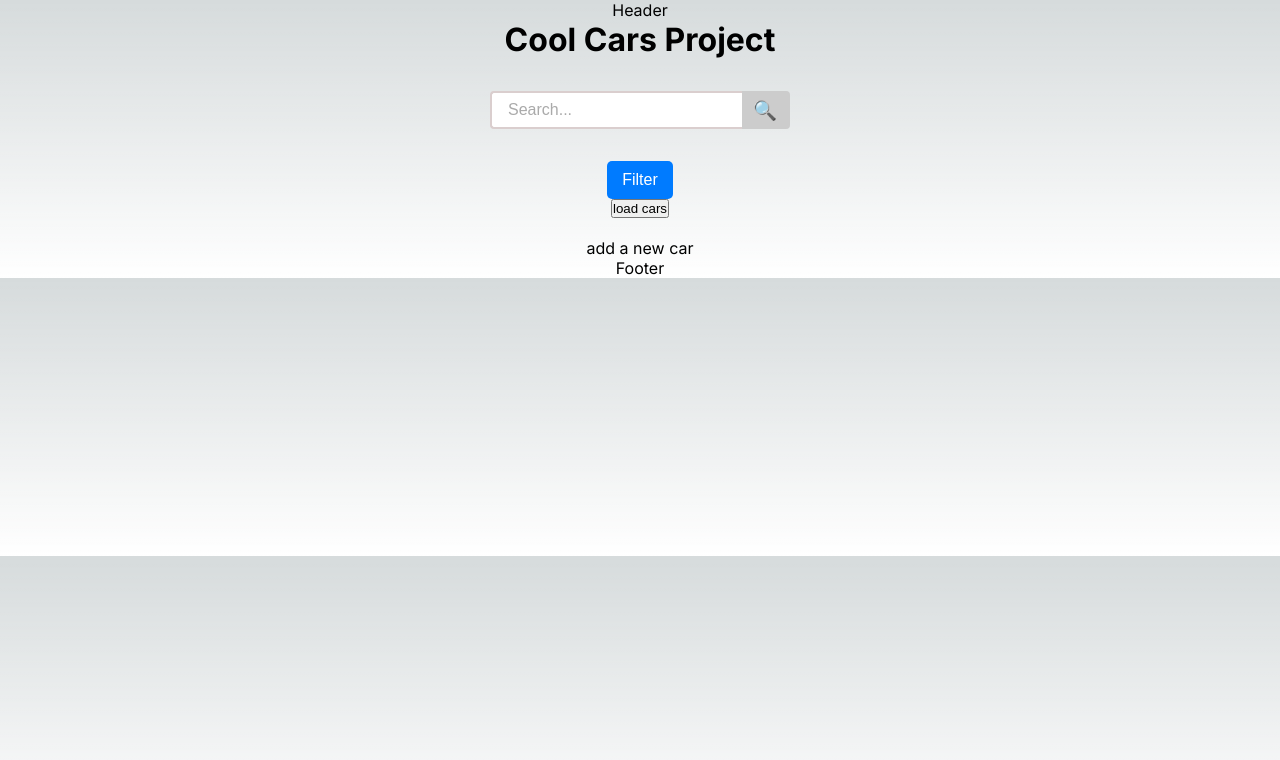
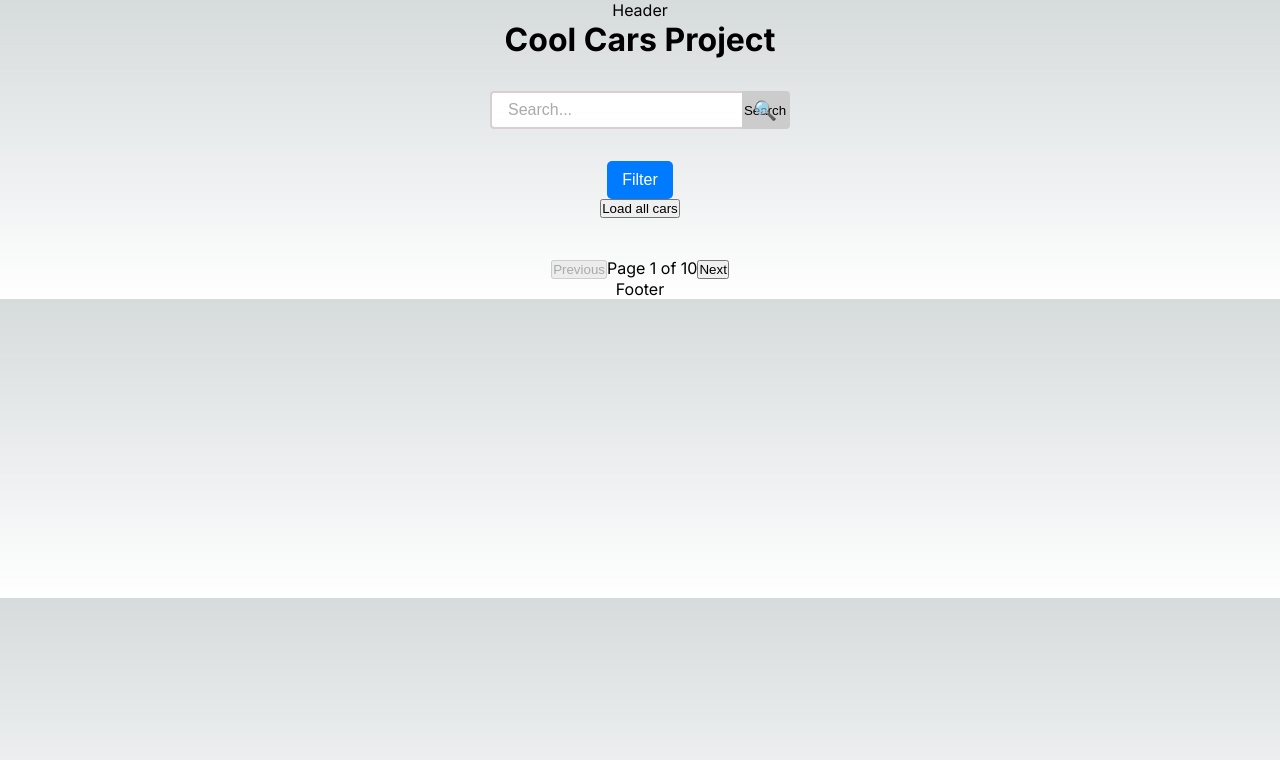
Before and after one commit to De27vin/Cool-Cars-M323, a Next.js app in the folder m450-cool-cars-fe/: page / in a window 1280 px wide. Shown: the top 760 px of the page. Built offline with nearby package versions, Linux system fonts and the light colour scheme.

Commit message:
add: Paging for search results

```diff
--- a/m450-cool-cars-fe/src/app/page.js
+++ b/m450-cool-cars-fe/src/app/page.js
@@ -1,65 +1,111 @@
-"use client"
+"use client";
 
-import {useState} from "react";
-import CarForm from "@/app/carform/page";
-import Link from "next/link";
+import { useState } from "react";
 import FilterPopup from "./filter-popup";
-import "./globals.css"
+import "./globals.css";
 
 export default function Home() {
-    const [cars, setCars] = useState([])
-    const [query, setQuery] = useState("")
+    const [cars, setCars] = useState([]);
+    const [query, setQuery] = useState("");
+    const [page, setPage] = useState(0);
+    const [size, setSize] = useState(5); // Fixed size per page
+    const [totalPages, setTotalPages] = useState(10); // Fixed total pages
 
+    const loadData = () => {
+        fetch(`http://localhost:8080/cars/search?query=${query}&page=${page}`)
+            .then(response => response.json())
+            .then(data => {
+                setCars(data); // Update the cars with the fetched data
+            })
+            .catch((error) => console.error("Error fetching cars:", error));
+    };
+
+    // Fetch the data for cars based on query and current page
+    const fetchCars = () => {
+        fetch(`http://localhost:8080/cars/search?query=${query}&page=${page}`)
+            .then(response => response.json())
+            .then(data => {
+                setCars(data); // Update cars list with data from the backend
+            })
+            .catch((error) => console.error("Error fetching cars:", error));
+    };
+
+    // Handle the "Next Page" button
+    const nextPage = () => {
+        if (page < totalPages - 1) {
+            setPage(page + 1);
+            loadData();
+        }
+    };
+
+    // Handle the "Previous Page" button
+    const prevPage = () => {
+        if (page > 0) {
+            setPage(page - 1);
+            loadData();
+        }
+    };
+
+    // Apply filters to the cars
     const handleFilterApply = (filterOptions) => {
         const { filterCriteria, order } = filterOptions;
 
+        // Send chosen filter criteria and order asc/desc with the URL to the backend
         fetch(`http://localhost:8080/cars/sorted?criteria=${filterCriteria}&order=${order}`)
-            .then((response) => response.json())
-            .then((data) => setCars(data))
+            .then(response => response.json())
+            .then(data => {
+                setCars(data); // Update cars list with filtered data
+            })
             .catch((error) => console.error("Error fetching sorted cars:", error));
     };
 
+    // Handle search query on form submit
     const handleSearch = (e) => {
-        e.preventDefault()
-        fetch(`http://localhost:8080/cars/search?query=${query}`)
-            .then((response) => response.json())
-            .then((data) => setCars(data))
-            .catch((error) => console.error("Error fetching cars containing search query:", error));
+        e.preventDefault(); // Prevent default form submission behavior
+        fetchCars(); // Fetch cars based on the query and current page
     };
 
+    // Get all cars (no search or filter)
     function buttonHandler() {
         fetch("http://localhost:8080/cars")
             .then(response => response.json())
             .then(data => setCars(data))
+            .catch((error) => console.error("Error fetching all cars:", error));
     }
 
     return (
         <div className="App-page-js">
             <h1>Cool Cars Project</h1>
 
-        <form class="search-form" action="#" method="get"
-        onSubmit={handleSearch}
-        >
-        <input
-        type="text"
-        onChange={(e) => setQuery(e.target.value)}
-        placeholder="Search..."
-        aria-label="Suchfeld"
-        />
-        <button type="submit" aria-label="Suche abschicken"></button>
-        </form>
+            <form className="search-form" onSubmit={handleSearch}>
+                <input
+                    type="text"
+                    value={query}
+                    onChange={(e) => setQuery(e.target.value)} // Update query on input change
+                    placeholder="Search..."
+                    aria-label="Search field"
+                />
+                <button type="submit" aria-label="Submit search">Search</button>
+            </form>
 
+            {/* imported FilterPopup component */}
             <FilterPopup onApply={handleFilterApply} />
-            <button onClick={buttonHandler}>load cars</button>
-            <br/>
+            <button onClick={buttonHandler}>Load all cars</button>
+            <br />
+
             <ul>
-                { cars.map (car =>
+                {cars.map((car) => (
                     <li key={car.id}>
-                        {car.brand + " " + car.model + ", " + car.horsePower + "HP"}
+                        {car.brand} {car.model}, {car.horsePower} HP
                     </li>
-                )}
+                ))}
             </ul>
-            <Link href="/carform">add a new car</Link>
-        </div>
-    )
+                <br/>
+                <div>
+                    <button onClick={prevPage} disabled={page <= 0}>Previous</button>
+                    <span>Page {page + 1} of {totalPages}</span>
+                    <button onClick={nextPage} disabled={page >= totalPages - 1}>Next</button>
+                </div>
+            </div>
+    );
 }
```
Also changed, not shown: m450-cool-cars-fe/pages/page.js (deleted, +0 -55 lines), 1 other file (tests, documents, lock files or other folders).
